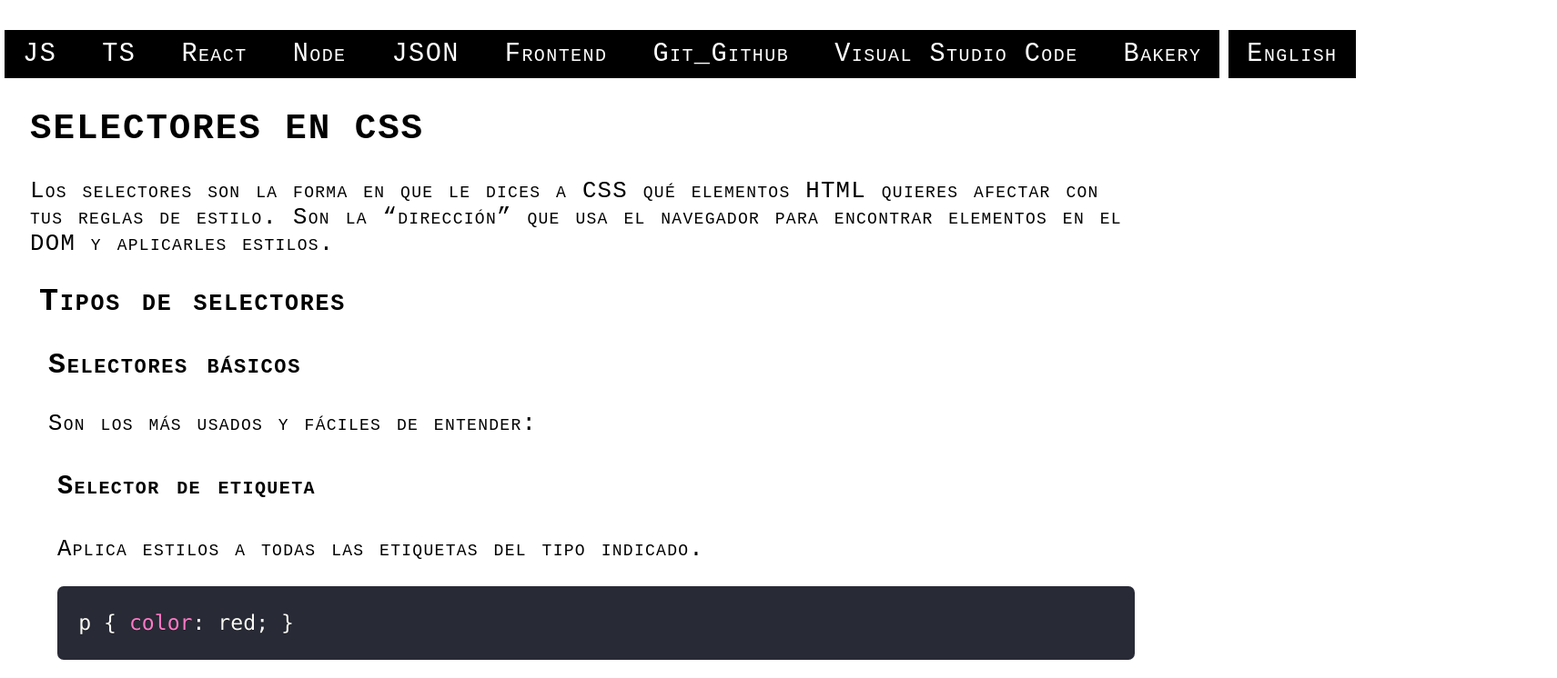
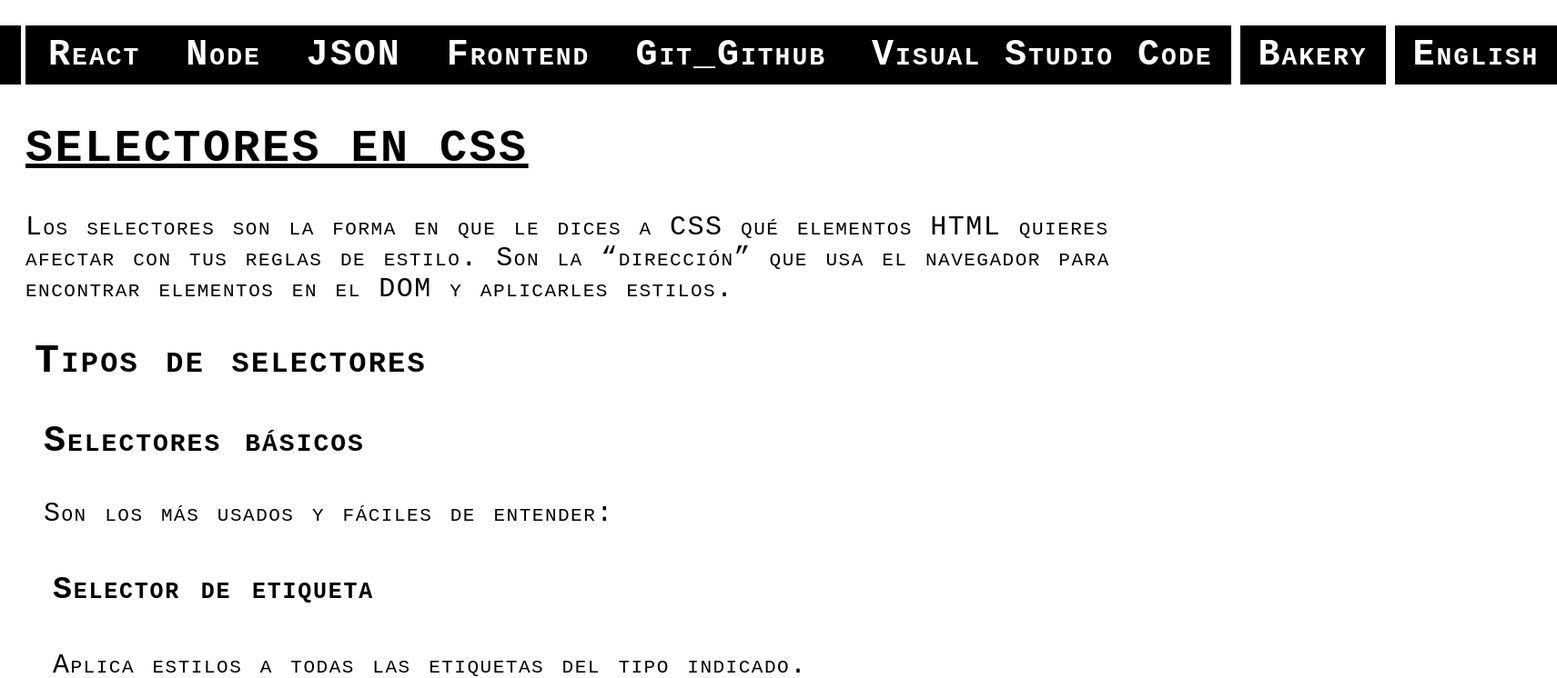
Before and after one commit to EALARA1998/Guia-Total-Lara, a React (Vite) app: page /css/selectors in a window 1280 px wide. Shown: the top 746 px of the page at 91% size, 1711 px wide, since content can reach past the window. Built offline with nearby package versions, Linux system fonts and the light colour scheme.

Commit message:
Actualizacion de estilos.

```diff
--- a/src/pages/node/Npm_Packages_Node.tsx
+++ b/src/pages/node/Npm_Packages_Node.tsx
@@ -7,13 +7,13 @@ type Npm_Packages_NodeProps = {
 export default function Npm_Packages_Node({}:Npm_Packages_NodeProps) {
   return (
     <>
-      <h1>Paquetes de npm</h1>
-      <a href="https://www.npmjs.com/">npm</a>
+      <h1>Paquetes de NPM</h1>
+      <a href="https://www.npmjs.com/">NPM</a>
       <section>
         <h2>heroicons</h2>
-        <a href="https://www.npmjs.com/package/heroicons">npm heroicons</a>
-        <a href="https://heroicons.com/">HeroIcons</a>
-        <a href="https://app.unpkg.com/@heroicons/react@2.2.0/files/24/outline">Heroicons Icons Name</a>
+        <a href="https://www.npmjs.com/package/heroicons">NPM</a>
+        <a href="https://heroicons.com/">Heroicons</a>
+        <a href="https://app.unpkg.com/@heroicons/react@2.2.0/files/24/outline">Heroicons icons name</a>
         <section>
           <h3>Qué es:</h3>
           <p>Paquete con íconos SVG como componentes React.</p>
--- a/src/scss/base/_font-sizes.scss
+++ b/src/scss/base/_font-sizes.scss
@@ -1 +1 @@
-$h1SmallFontSize: 2rem;
+$h1SmallFontSize: 2.5rem;
--- a/src/scss/base/_globales.scss
+++ b/src/scss/base/_globales.scss
@@ -1,11 +1,18 @@
 @use "./mixins" as *;
+@use "sass:color";
 html {
   font-family: 'Courier New', Courier, monospace;
   font-variant: small-caps;
   font-size: 62.5%;
   box-sizing: border-box;
   scroll-padding-top: 0rem;
-  margin: 2.5rem;
+  margin: 0.5rem;
+  @include Tablet(){
+    margin: 1.5rem;
+  }
+  @include Desktop(){
+    margin: 2rem;
+  }
 }
 *,
 *:before,
@@ -23,6 +30,8 @@ h1, h2, h3, h4, h5, h6, p, li, a{
 }
 h1{
   text-transform: uppercase;
+  font-weight: bold;
+  text-decoration: underline;
   font-size: GetFontSize("mobile","h1");
   @include Tablet(){
     font-size: GetFontSize("tablet","h1");
@@ -95,12 +104,27 @@ li{
   }
 }
 a{
-  font-size: GetFontSize("mobile","h4");
+  display: flex;
+  flex-direction: column;
+  font-weight: bold;
+  text-decoration: none;
+  padding: .5rem;
+  margin: 1rem 0;
+  border: 0.5rem solid transparent;
+  border-radius: 1rem;
+  background-color: darkblue;
+  color: white;
+  text-align: center;
+  font-size: GetFontSize("mobile","h5");
+  transition: background-color 0.1s linear;
+  &:hover{
+    background-color: color.adjust(darkblue, $lightness: 20%);
+  }
   @include Tablet(){
-    font-size: GetFontSize("tablet","h4");
+    font-size: GetFontSize("tablet","h5");
   }
   @include Desktop(){
-    font-size: GetFontSize("desktop","h4");
+    font-size: GetFontSize("desktop","h5");
   }
 }
 .code{
--- a/src/scss/menu/_content.scss
+++ b/src/scss/menu/_content.scss
@@ -1,5 +1,11 @@
 .content{
+  & > section{
+    border: .1rem solid black;
+    border-top: none;
+    border-left: none;
+    border-right: none;
+  }
   section{
-    padding: 0 0 0 1rem;
+    padding: 0 0 1rem 1rem;
   }
 }
--- a/src/scss/menu/_menu.scss
+++ b/src/scss/menu/_menu.scss
@@ -4,6 +4,22 @@
 .navbar {
   background-color: black;
   justify-content: center;
+
+  a{
+    display: inline;
+    text-decoration: none;
+    padding: 0;
+    margin: 0;
+    border: none;
+    border-radius: 0;
+    font-size: GetFontSize("mobile","h3");
+    @include Tablet(){
+      font-size: GetFontSize("tablet","h3");
+    }
+    @include Desktop(){
+      font-size: GetFontSize("desktop","h3");
+    }
+  }
 
   ul.navbar_menu {
     list-style: none;
--- a/src/styles/css/app.css
+++ b/src/styles/css/app.css
@@ -4,7 +4,17 @@ html {
   font-size: 62.5%;
   box-sizing: border-box;
   scroll-padding-top: 0rem;
-  margin: 2.5rem;
+  margin: 0.5rem;
+}
+@media (min-width: 1024px) {
+  html {
+    margin: 1.5rem;
+  }
+}
+@media (min-width: 1280px) {
+  html {
+    margin: 2rem;
+  }
 }
 
 *,
@@ -26,143 +36,160 @@ h1, h2, h3, h4, h5, h6, p, li, a {
 
 h1 {
   text-transform: uppercase;
-  font-size: 2rem;
+  font-weight: bold;
+  text-decoration: underline;
+  font-size: 2.5rem;
 }
 @media (min-width: 1024px) {
   h1 {
-    font-size: 2.8rem;
+    font-size: 5rem;
   }
 }
 @media (min-width: 1280px) {
   h1 {
-    font-size: 3.92rem;
+    font-size: 5rem;
   }
 }
 
 h2 {
-  font-size: 1.8rem;
+  font-size: 2.25rem;
 }
 @media (min-width: 1024px) {
   h2 {
-    font-size: 2.52rem;
+    font-size: 4.5rem;
   }
 }
 @media (min-width: 1280px) {
   h2 {
-    font-size: 3.528rem;
+    font-size: 4.5rem;
   }
 }
 
 h3 {
-  font-size: 1.62rem;
+  font-size: 2rem;
 }
 @media (min-width: 1024px) {
   h3 {
-    font-size: 2.268rem;
+    font-size: 4rem;
   }
 }
 @media (min-width: 1280px) {
   h3 {
-    font-size: 3.1752rem;
+    font-size: 4rem;
   }
 }
 
 h4 {
-  font-size: 1.458rem;
+  font-size: 1.75rem;
 }
 @media (min-width: 1024px) {
   h4 {
-    font-size: 2.0412rem;
+    font-size: 3.5rem;
   }
 }
 @media (min-width: 1280px) {
   h4 {
-    font-size: 2.85768rem;
+    font-size: 3.5rem;
   }
 }
 
 h5 {
-  font-size: 1.3122rem;
+  font-size: 1.5rem;
 }
 @media (min-width: 1024px) {
   h5 {
-    font-size: 1.83708rem;
+    font-size: 3rem;
   }
 }
 @media (min-width: 1280px) {
   h5 {
-    font-size: 2.571912rem;
+    font-size: 3rem;
   }
 }
 
 h6 {
-  font-size: 1.18098rem;
+  font-size: 1.25rem;
 }
 @media (min-width: 1024px) {
   h6 {
-    font-size: 1.653372rem;
+    font-size: 2.5rem;
   }
 }
 @media (min-width: 1280px) {
   h6 {
-    font-size: 2.3147208rem;
+    font-size: 2.5rem;
   }
 }
 
 p {
-  font-size: 1.3122rem;
+  font-size: 1.5rem;
 }
 @media (min-width: 1024px) {
   p {
-    font-size: 1.83708rem;
+    font-size: 3rem;
   }
 }
 @media (min-width: 1280px) {
   p {
-    font-size: 2.571912rem;
+    font-size: 3rem;
   }
 }
 
 li {
-  font-size: 1.3122rem;
+  font-size: 1.5rem;
 }
 @media (min-width: 1024px) {
   li {
-    font-size: 1.83708rem;
+    font-size: 3rem;
   }
 }
 @media (min-width: 1280px) {
   li {
-    font-size: 2.571912rem;
+    font-size: 3rem;
   }
 }
 
 a {
-  font-size: 1.458rem;
+  display: flex;
+  flex-direction: column;
+  font-weight: bold;
+  text-decoration: none;
+  padding: 0.5rem;
+  margin: 1rem 0;
+  border: 0.5rem solid transparent;
+  border-radius: 1rem;
+  background-color: darkblue;
+  color: white;
+  text-align: center;
+  font-size: 1.5rem;
+  transition: background-color 0.1s linear;
+}
+a:hover {
+  background-color: #0000f1;
 }
 @media (min-width: 1024px) {
   a {
-    font-size: 2.0412rem;
+    font-size: 3rem;
   }
 }
 @media (min-width: 1280px) {
   a {
-    font-size: 2.85768rem;
+    font-size: 3rem;
   }
 }
 
 .code {
   font-variant: normal;
-  font-size: 1.18098rem;
+  font-size: 1.25rem;
 }
 @media (min-width: 1024px) {
   .code {
-    font-size: 1.653372rem;
+    font-size: 2.5rem;
   }
 }
 @media (min-width: 1280px) {
   .code {
-    font-size: 2.3147208rem;
+    font-size: 2.5rem;
   }
 }
 
@@ -202,6 +229,25 @@ table tbody tr td {
 .navbar {
   background-color: black;
   justify-content: center;
+}
+.navbar a {
+  display: inline;
+  text-decoration: none;
+  padding: 0;
+  margin: 0;
+  border: none;
+  border-radius: 0;
+  font-size: 2rem;
+}
+@media (min-width: 1024px) {
+  .navbar a {
+    font-size: 4rem;
+  }
+}
+@media (min-width: 1280px) {
+  .navbar a {
+    font-size: 4rem;
+  }
 }
 .navbar ul.navbar_menu {
   list-style: none;
@@ -279,6 +325,12 @@ table tbody tr td {
   flex-direction: column;
 }
 
+.content > section {
+  border: 0.1rem solid black;
+  border-top: none;
+  border-left: none;
+  border-right: none;
+}
 .content section {
-  padding: 0 0 0 1rem;
+  padding: 0 0 1rem 1rem;
 }/*# sourceMappingURL=app.css.map */
```
Also changed, not shown: src/scss/base/_mixins.scss (+18 -18 lines), 1 other file (tests, documents, lock files or other folders).
